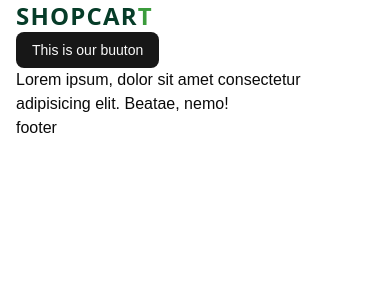
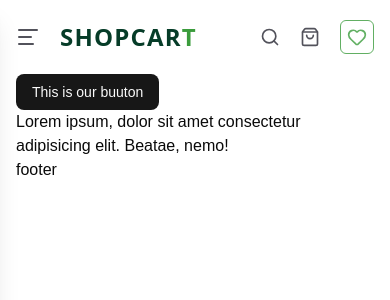
Before and after one commit to mahbubnoyon506/shopping-cart, a Next.js app: page / in a window 390 px wide. Shown: the top 300 px of the page. Built offline with nearby package versions, Linux system fonts and the light colour scheme.

Commit message:
Header created

```diff
--- /dev/null
+++ b/components/CartIcon.tsx
@@ -0,0 +1,15 @@
+"use client";
+
+import { ShoppingBag } from "lucide-react";
+import Link from "next/link";
+import React from "react";
+
+const CartIcon = () => {
+  return (
+    <Link href={"/cart"} className="group relative">
+      <ShoppingBag className="w-5 h-5 hover:text-shop_light_green hoverEffect" />
+    </Link>
+  );
+};
+
+export default CartIcon;
--- /dev/null
+++ b/components/FavouriteButton.tsx
@@ -0,0 +1,14 @@
+import { Heart } from "lucide-react";
+import React from "react";
+
+const FavouriteButton = () => {
+  return (
+    <div>
+      <button className="group relative hover:text-shop_light_green hoverEffect border border-shop_light_green/80 hover:border-shop_light_green p-1.5 rounded-sm">
+        <Heart className="text-shop_light_green/80 group-hover:text-shop_light_green hoverEffect mt-.5 w-5 h-5" />
+      </button>
+    </div>
+  );
+};
+
+export default FavouriteButton;
--- a/components/Header.tsx
+++ b/components/Header.tsx
@@ -1,12 +1,26 @@
 import React from "react";
 import Container from "./Container";
 import Logo from "./Logo";
+import HeaderMenu from "./HeaderMenu";
+import MobileMenu from "./MobileMenu";
+import SearchBar from "./SearchBar";
+import CartIcon from "./CartIcon";
+import FavouriteButton from "./FavouriteButton";
 
 const Header = () => {
   return (
-    <header>
-      <Container>
-        <Logo />
+    <header className="sticky top-0 z-50 py-5 bg-white/70 backdrop-blur-md">
+      <Container className="flex items-center justify-between text-lightColor">
+        <div className="w-auto md:w-1/3 flex items-center gap-2.5 justify-start md:gap-0">
+          <MobileMenu />
+          <Logo />
+        </div>
+        <HeaderMenu />
+        <div className="w-auto md:w-1/3 flex items-center justify-end gap-5">
+          <SearchBar />
+          <CartIcon />
+          <FavouriteButton />
+        </div>
       </Container>
     </header>
   );
--- /dev/null
+++ b/components/MobileMenu.tsx
@@ -0,0 +1,23 @@
+"use client";
+import { AlignLeft } from "lucide-react";
+import React, { useState } from "react";
+import SideMenu from "./SideMenu";
+
+const MobileMenu = () => {
+  const [isSidebarOpen, setIsSidebarOpen] = useState(false);
+  return (
+    <>
+      <button onClick={() => setIsSidebarOpen(!isSidebarOpen)}>
+        <AlignLeft className="hover:text-darkColor hoverEffect md:hidden hover:cursor-pointer" />
+      </button>
+      <div className="md:hidden">
+        <SideMenu
+          isOpen={isSidebarOpen}
+          onClose={() => setIsSidebarOpen(false)}
+        />
+      </div>
+    </>
+  );
+};
+
+export default MobileMenu;
--- /dev/null
+++ b/components/SearchBar.tsx
@@ -0,0 +1,12 @@
+import { Search } from "lucide-react";
+import React from "react";
+
+const SearchBar = () => {
+  return (
+    <div>
+      <Search className="w-5 h-5 hover:text-shop_light_green hoverEffect" />
+    </div>
+  );
+};
+
+export default SearchBar;
--- /dev/null
+++ b/components/SideMenu.tsx
@@ -0,0 +1,58 @@
+import React, { FC } from "react";
+import Logo from "./Logo";
+import { X } from "lucide-react";
+
+import Link from "next/link";
+import { usePathname } from "next/navigation";
+
+import SocialMedia from "./SocialMedia";
+import { headerData } from "./constants/data";
+import { useOutsideClick } from "./hooks";
+interface SidebarProps {
+  isOpen: boolean;
+  onClose: () => void;
+}
+
+const SideMenu: FC<SidebarProps> = ({ isOpen, onClose }) => {
+  const pathname = usePathname();
+  const sidebarRef = useOutsideClick<HTMLDivElement>(onClose);
+  return (
+    <div
+      className={`fixed inset-y-0 h-screen left-0 z-50 w-full bg-black/50 text-white/70 shadow-xl ${
+        isOpen ? "translate-x-0" : "-translate-x-full"
+      } hoverEffect`}
+    >
+      <div
+        ref={sidebarRef}
+        className="min-w-72 max-w-96 bg-black h-screen p-10 border-r border-r-shop_light_green flex flex-col gap-6"
+      >
+        <div className="flex items-center justify-between gap-5">
+          <Logo className="text-white" spanDesign="group-hover:text-white" />
+          <button
+            onClick={onClose}
+            className="hover:text-shop_light_green hoverEffect"
+          >
+            <X />
+          </button>
+        </div>
+
+        <div className="flex flex-col space-y-3.5 font-semibold tracking-wide">
+          {headerData?.map((item) => (
+            <Link
+              href={item?.href}
+              key={item?.title}
+              className={`hover:text-shop_light_green hoverEffect ${
+                pathname === item?.href && "text-white"
+              }`}
+            >
+              {item?.title}
+            </Link>
+          ))}
+        </div>
+        <SocialMedia />
+      </div>
+    </div>
+  );
+};
+
+export default SideMenu;
--- /dev/null
+++ b/components/SocialMedia.tsx
@@ -0,0 +1,79 @@
+import { Facebook, Github, Linkedin, Slack, Youtube } from "lucide-react";
+import React from "react";
+import {
+  Tooltip,
+  TooltipContent,
+  TooltipProvider,
+  TooltipTrigger,
+} from "./ui/tooltip";
+import { cn } from "@/lib/utils";
+import Link from "next/link";
+interface Props {
+  className?: string;
+  iconClassName?: string;
+  tooltipClassName?: string;
+}
+const socialLink = [
+  {
+    title: "Youtube",
+    href: "https://www.youtube.com/@reactjsBD",
+    icon: <Youtube className="w-5 h-5" />,
+  },
+  {
+    title: "Github",
+    href: "https://www.youtube.com/@reactjsBD",
+    icon: <Github className="w-5 h-5" />,
+  },
+  {
+    title: "Linkedin",
+    href: "https://www.youtube.com/@reactjsBD",
+    icon: <Linkedin className="w-5 h-5" />,
+  },
+  {
+    title: "Facebook",
+    href: "https://www.youtube.com/@reactjsBD",
+    icon: <Facebook className="w-5 h-5" />,
+  },
+  {
+    title: "Slack",
+    href: "https://www.youtube.com/@reactjsBD",
+    icon: <Slack className="w-5 h-5" />,
+  },
+];
+
+const SocialMedia = ({ className, iconClassName, tooltipClassName }: Props) => {
+  return (
+    <TooltipProvider>
+      <div className={cn("flex items-center gap-3.5", className)}>
+        {socialLink?.map((item) => (
+          <Tooltip key={item?.title}>
+            <TooltipTrigger asChild>
+              <Link
+                key={item?.title}
+                target="_blank"
+                rel="noopener noreferrer"
+                href={item?.href}
+                className={cn(
+                  "p-2 border rounded-full hover:text-white hover:border-shop_light_green hoverEffect",
+                  iconClassName
+                )}
+              >
+                {item?.icon}
+              </Link>
+            </TooltipTrigger>
+            <TooltipContent
+              className={cn(
+                "bg-white text-darkColor font-semibold",
+                tooltipClassName
+              )}
+            >
+              {item?.title}
+            </TooltipContent>
+          </Tooltip>
+        ))}
+      </div>
+    </TooltipProvider>
+  );
+};
+
+export default SocialMedia;
--- /dev/null
+++ b/components/hooks/index.ts
@@ -0,0 +1,18 @@
+import { useEffect, useRef } from "react";
+
+export function useOutsideClick<T extends HTMLElement>(callback: () => void) {
+  const ref = useRef<T>(null);
+
+  useEffect(() => {
+    const handleClickedOutside = (e: MouseEvent) => {
+      if (ref.current && !ref.current.contains(e.target as Node)) {
+        callback();
+      }
+    };
+    document.addEventListener("mousedown", handleClickedOutside);
+    return () => {
+      document.removeEventListener("mousedown", handleClickedOutside);
+    };
+  }, [callback]);
+  return ref;
+}
```
